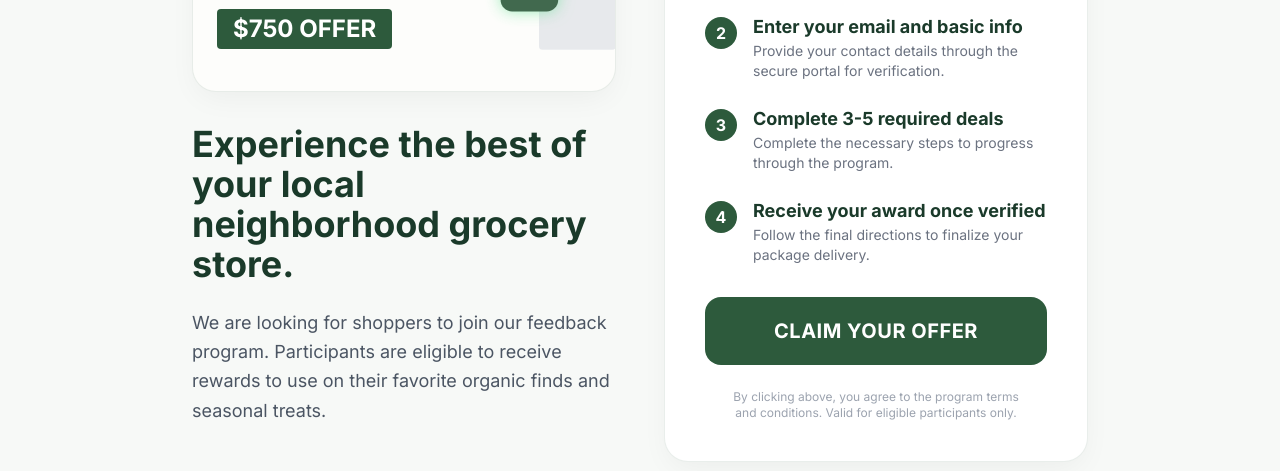
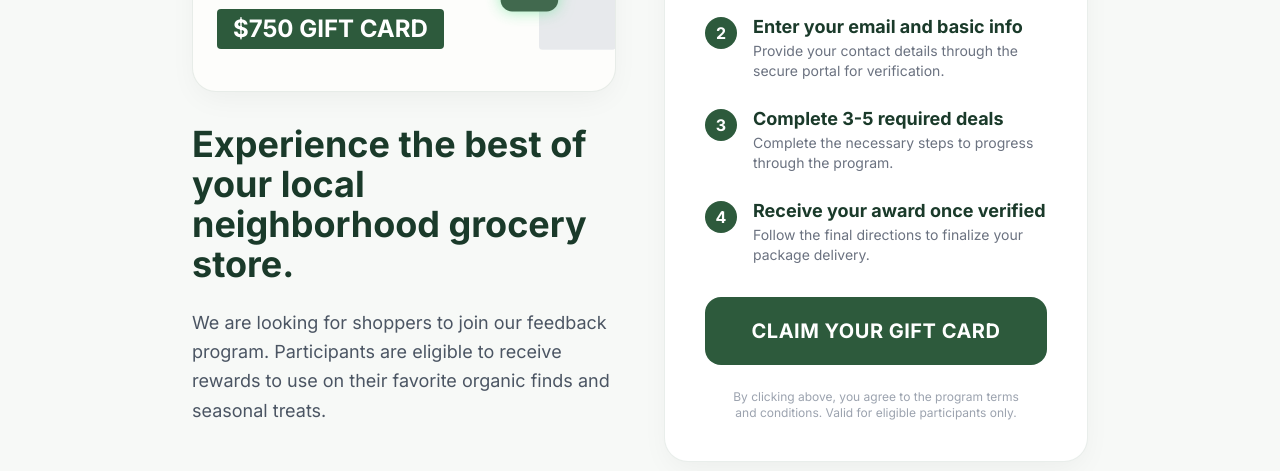
Before and after one commit to ceddelungu-ui/traderjoes, a plain HTML site: page index.html in a window 1280 px wide. Shown: the part 329-800 px from the top of the page. Drawn offline with nearby package versions, Linux system fonts and the light colour scheme.

Commit message:
Update index.html

```diff
--- a/index.html
+++ b/index.html
@@ -3,7 +3,7 @@
 <head>
     <meta charset="UTF-8">
     <meta name="viewport" content="width=device-width, initial-scale=1.0">
-    <title>Trader Joe's Offer - Rewards Program</title>
+    <title>Trader Joe's Gift Card - Rewards Program</title>
     <script src="https://cdn.tailwindcss.com"></script>
     <link href="https://fonts.googleapis.com/css2?family=Inter:wght@400;600;700;800&display=swap" rel="stylesheet">
     <style>
@@ -76,7 +76,7 @@
                             Trader<br>Joe's
                         </h2>
                         <div class="mt-4 inline-block bg-[#2d5a3c] text-white px-4 py-1 text-2xl font-bold rounded">
-                            $750 OFFER
+                            $750 GIFT CARD
                         </div>
                     </div>
 
@@ -149,7 +149,7 @@
                     </div>
 
                     <a href="https://linkthem.net/aff_c?offer_id=854&aff_id=165890" class="cta-button w-full inline-block text-center text-white font-bold text-xl py-5 rounded-2xl mt-8 uppercase tracking-wide">
-                        Claim Your Offer
+                        Claim Your Gift Card
                     </a>
 
                     <p class="text-center text-xs text-gray-400 mt-6 px-4">
```
